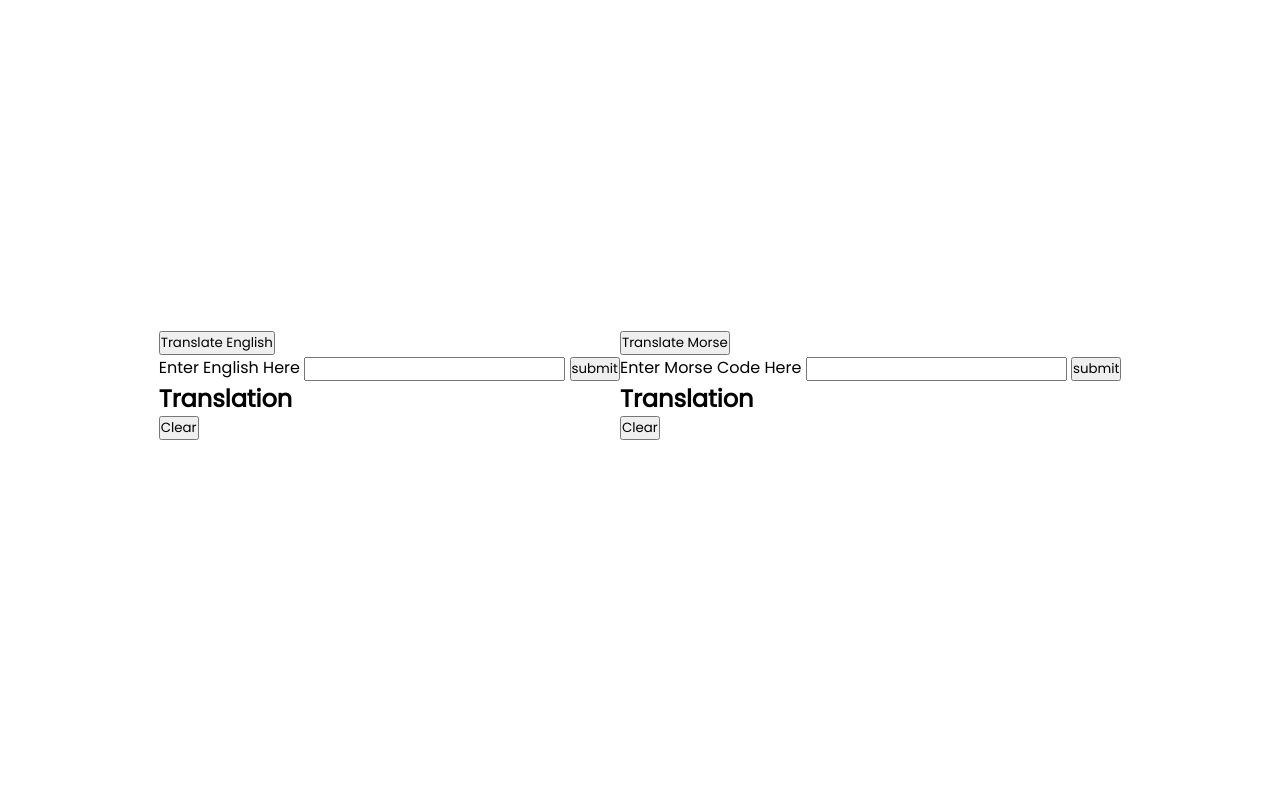
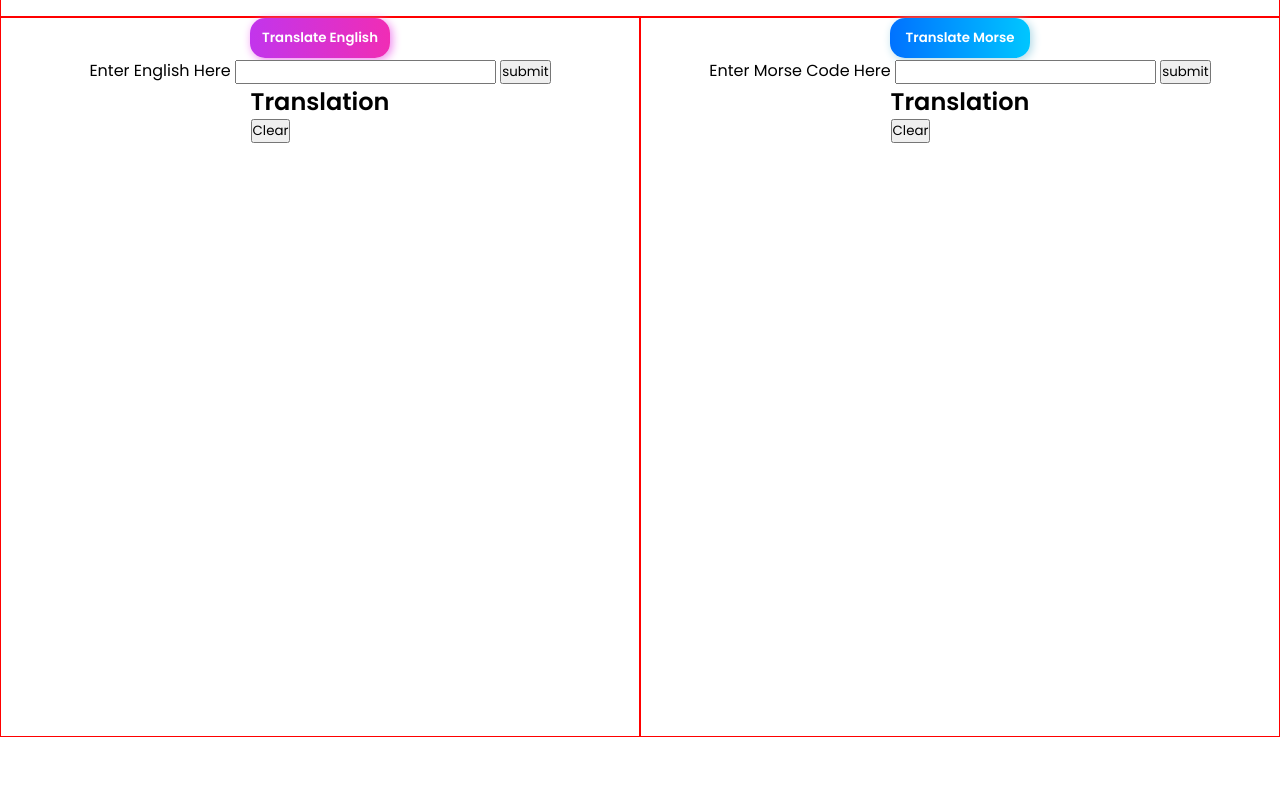
Before and after one commit to JohnGuilding/Morse_Code_Translator, a website with bundled scripts: page index.html in a window 1280 px wide. Shown: the part 63-848 px from the top of the page. After the commit the page ends 800 px from the top, so only its background shows below. Built offline with nearby package versions, Linux system fonts and the light colour scheme.

Commit message:
translate button styles

```diff
--- a/index.html
+++ b/index.html
@@ -4,7 +4,7 @@
     <meta name="viewport" content="width=device-width, initial-scale=1.0">
     <meta http-equiv="X-UA-Compatible" content="ie=edge">
     <link rel="preconnect" href="https://fonts.gstatic.com">
-    <link href="https://fonts.googleapis.com/css2?family=Poppins:wght@300;400&display=swap" rel="stylesheet">
+    <link href="https://fonts.googleapis.com/css2?family=Poppins:wght@300;400;600&display=swap" rel="stylesheet">
     <link rel="stylesheet" href="styles.css">
     <title>Morse Code Translator</title>
 </head>
@@ -15,7 +15,7 @@
     <main>
         <!-- English to morse translation -->
         <div class="translation-container">
-            <button>Translate English</button>
+            <button class="translate-english">Translate English</button>
             <section class="input">
 
                 <form class="english-form" name="Eform">
@@ -35,7 +35,7 @@
 
         <!-- Morse to english translation -->
         <div class="translation-container">
-            <button>Translate Morse</button>
+            <button class="translate-morse">Translate Morse</button>
             <section class="input">
 
                 <form class="morse-form" name="form">
--- a/styles.scss
+++ b/styles.scss
@@ -7,13 +7,44 @@
 
 header {
     width: 100%;
+    height: 10vh;
     text-align: center;
+    border: 1px solid red;
 }
 
 main {
     width: 100%;
-    height: 100%;
     display: flex;
-    justify-content: center;
+}
+
+.translation-container {
+    width: 50%;
+    height: 90vh;
+    border: 1px solid red;
+    display: flex;
+    flex-direction: column;
+    // justify-content: center;
     align-items: center;
+
+    .translate-english {
+        height: 40px;
+        width: 140px;
+        border-radius: 15px;
+        border: none;
+        color: white;
+        font-weight: 600;
+        background: linear-gradient(to right, #c235ec, #f02db5);
+        box-shadow: 2px 2px 10px violet;
+    }
+
+    .translate-morse {
+        height: 40px;
+        width: 140px;
+        border-radius: 15px;
+        border: none;
+        color: white;
+        font-weight: 600;
+        background: linear-gradient(to right, #0072ff, #00c6ff);
+        box-shadow: 2px 2px 10px lightblue;
+    }
 }
```
Also changed, not shown: styles.css.
